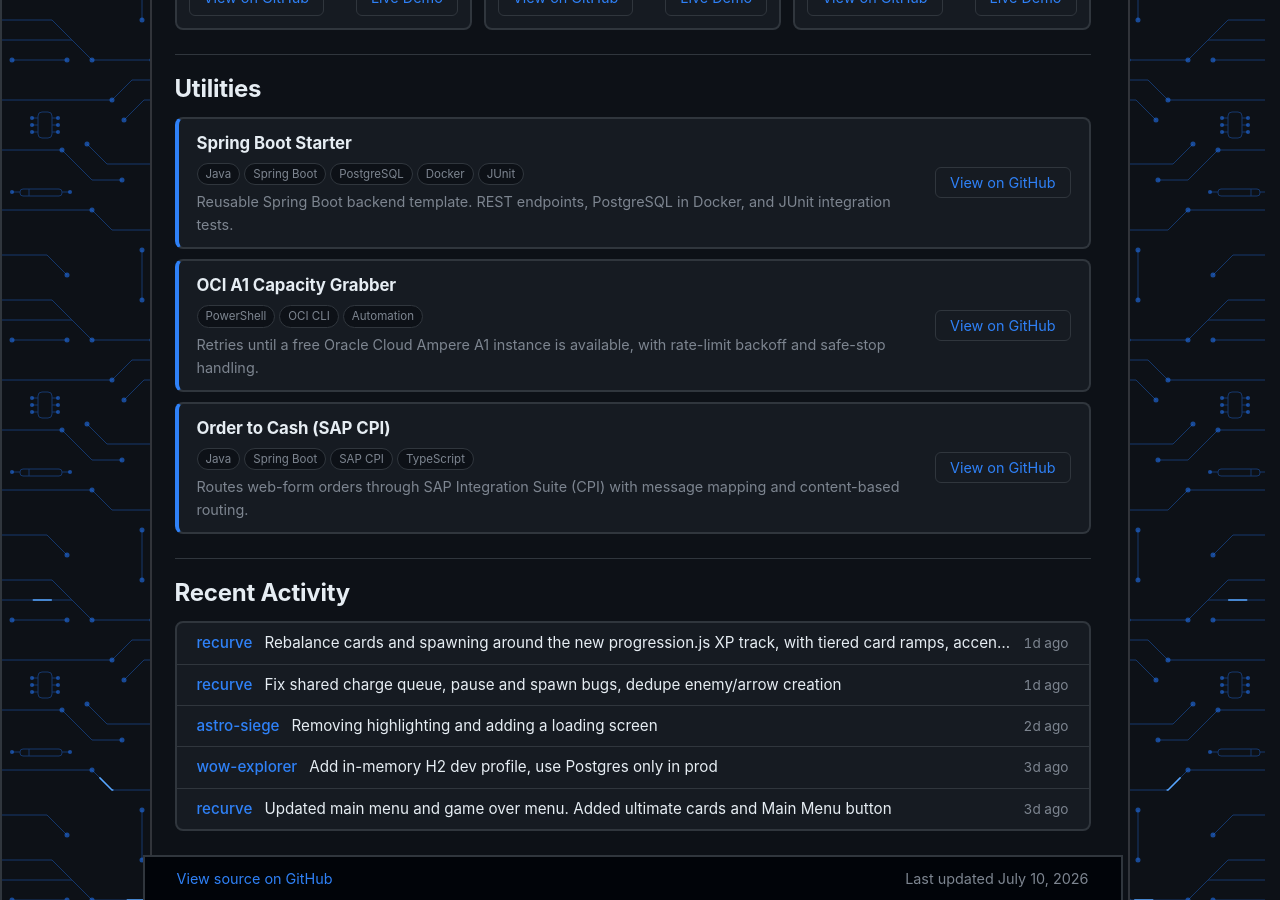
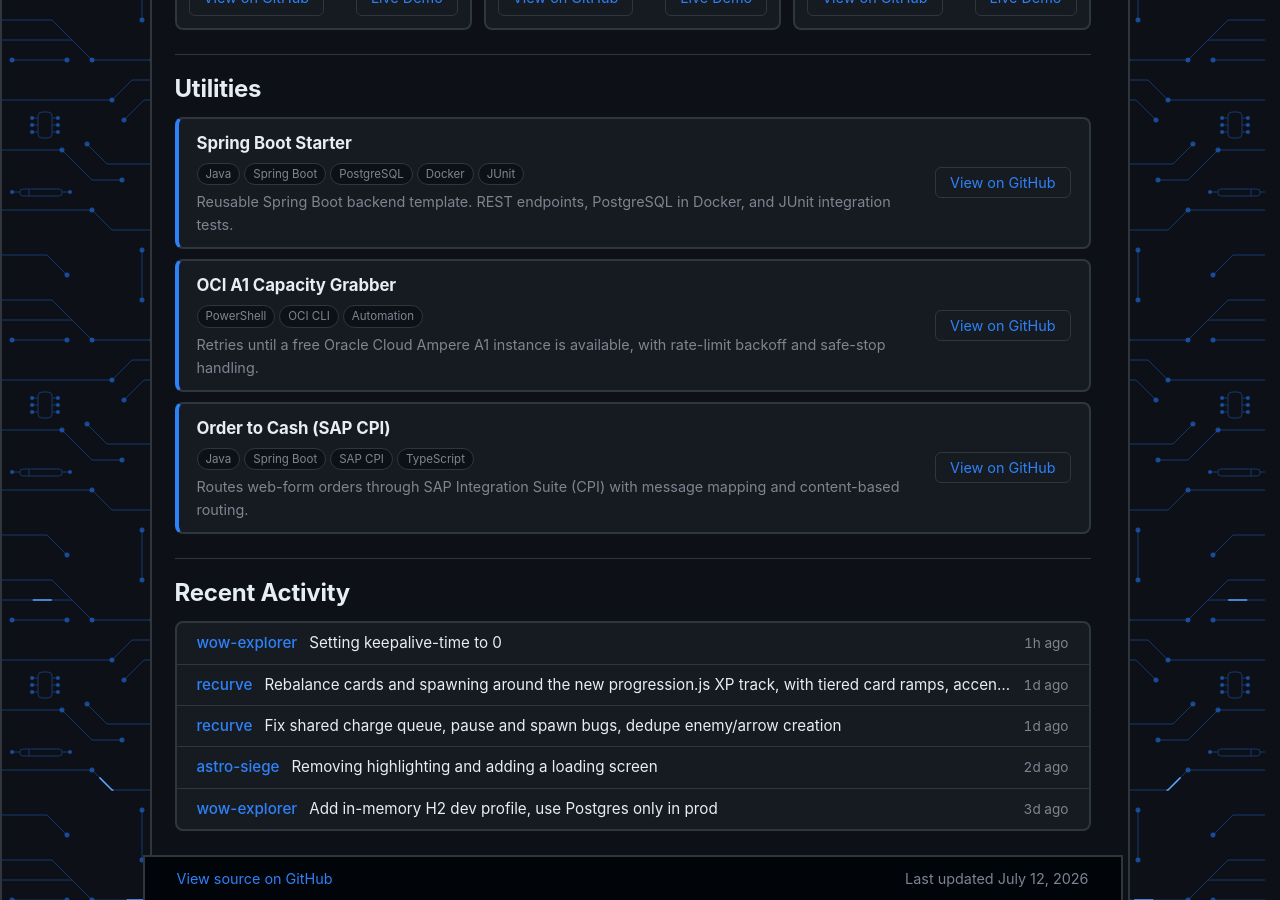
Before and after one commit to rwdenmark/rwdenmark.github.io, a Jekyll site: the page built from projects.html, in a window 1280 px wide and 900 px high, scrolled down 1507 px. Built offline with Jekyll 4.4.1, drawn with Linux system fonts in a browser that asks for light colours.

Commit message:
chore: update recent commits cache [skip ci]

```diff
--- a/_data/commits.json
+++ b/_data/commits.json
@@ -1,4 +1,10 @@
 [
+  {
+    "repo": "wow-explorer",
+    "message": "Setting keepalive-time to 0",
+    "date": "2026-07-12T07:10:17Z",
+    "url": "https://github.com/rwdenmark/wow-explorer/commit/fe86d3eb15b43b9802eb19b80fd3539c1b1038aa"
+  },
   {
     "repo": "recurve",
     "message": "Rebalance cards and spawning around the new progression.js XP track, with tiered card ramps, accent borders, and a matching SpawnModel mirror",
@@ -22,11 +28,5 @@
     "message": "Add in-memory H2 dev profile, use Postgres only in prod",
     "date": "2026-07-09T01:02:05Z",
     "url": "https://github.com/rwdenmark/wow-explorer/commit/a960980caf436261a8dfbd0a0fa2a7c2ff934a6d"
-  },
-  {
-    "repo": "recurve",
-    "message": "Updated main menu and game over menu. Added ultimate cards and Main Menu button",
-    "date": "2026-07-08T21:05:32Z",
-    "url": "https://github.com/rwdenmark/recurve/commit/83f1da182fef9874f74abc4864fcf04ac83db388"
   }
 ]
--- a/_data/last_updated.yml
+++ b/_data/last_updated.yml
@@ -1 +1 @@
-date: "2026-07-10"
+date: "2026-07-12"
```
